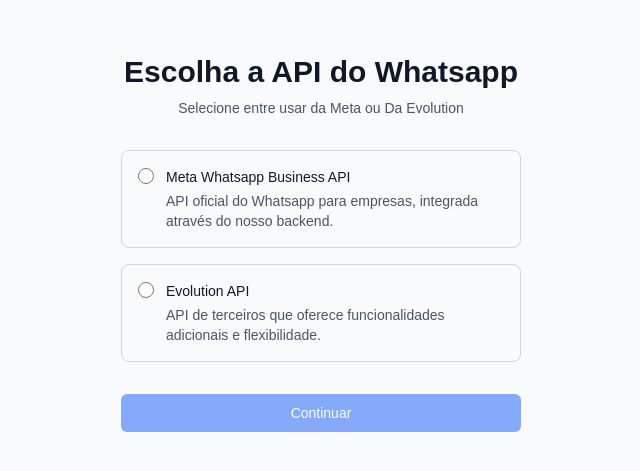
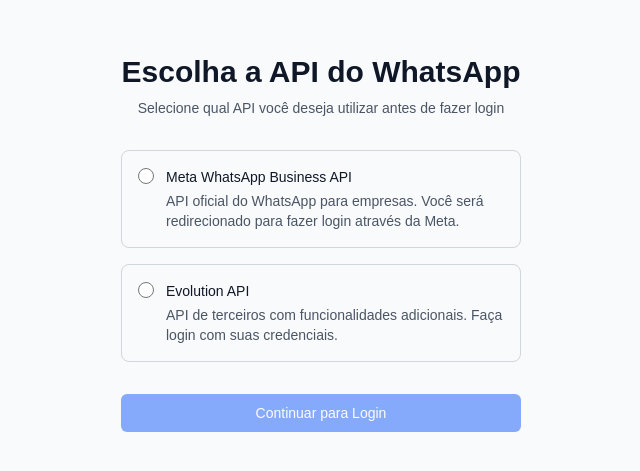
Before and after one commit to darlanZero/whatsapp-business-front, a Next.js app: page /api-selection in a window 1280 px wide. Shown: the part 169-640 px from the top of the page, without its empty margins (319-959 px from the left). Built offline with nearby package versions, Linux system fonts and the light colour scheme.

Commit message:
update api integration on front completed

```diff
--- a/src/app/(public)/(in)/api-selection/page.tsx
+++ b/src/app/(public)/(in)/api-selection/page.tsx
@@ -1,39 +1,41 @@
 'use client'
 
+import { UserContext } from "@/contexts/user-context";
 import { IApiSelection, IApiSelectionConfig } from "@/interfaces/IApiSelection"
-import { API_TYPE_KEY } from "@/utils/cookies-keys";
-import Cookies from "js-cookie";
 import { useRouter } from "next/navigation";
-import { useState } from "react";
+import { useContext, useState } from "react";
 
 const apiOptions: IApiSelectionConfig[] = [
     {
         type: 'meta',
-        name: 'Meta Whatsapp Business API',
-        description: 'API oficial do Whatsapp para empresas, integrada através do nosso backend.'
+        name: 'Meta WhatsApp Business API',
+        description: 'API oficial do WhatsApp para empresas. Você será redirecionado para fazer login através da Meta.'
     },
     {
         type: 'evolution',
         name: 'Evolution API',
-        description: 'API de terceiros que oferece funcionalidades adicionais e flexibilidade.'
+        description: 'API de terceiros com funcionalidades adicionais. Faça login com suas credenciais.'
     }
 ]
 
 const SelectApiPage = () => {
     const [selectedApi, setSelectedApi] = useState<IApiSelection | null>(null);
     const [isLoading, setIsLoading] = useState(false);
-
+    const { setApiType } = useContext(UserContext);
     const router = useRouter();
 
-    const handleApiSelection = (apiType: IApiSelection) => {
+    const handleApiSelection = async (apiType: IApiSelection) => {
         setIsLoading(true);
         try {
-            Cookies.set(API_TYPE_KEY, apiType, { expires: 30 });
+            // Salvar no contexto e nos cookies
+            setApiType(apiType);
 
+            // Redirecionar para a página de login apropriada
             if (apiType === 'evolution') {
-                router.push('/session-whatsapp');
+                router.push('/login');
             } else {
-                router.push('/dashboard');
+                // Para Meta, redirecionar para a página que iniciará o fluxo de login da Meta
+                router.push('/login'); // Você pode criar uma página específica para Meta
             }
         } catch (error) {
             console.error('Erro ao selecionar a API:', error);
@@ -41,21 +43,16 @@
             setIsLoading(false);
         }
     }
-  return (
-    <div
-        className="min-h-screen flex items-center justify-center bg-gray-50"
-    >
-        <div
-            className="mibn-h-screen flex items-center justify-center bg-gray-50"
-        >
-            <div className="max-w-md w-full space-y-8 p-6 ">
+
+    return (
+        <div className="min-h-screen flex items-center justify-center bg-gray-50">
+            <div className="max-w-md w-full space-y-8 p-6">
                 <div className="text-center">
                     <h2 className="mt-6 text-3xl font-extrabold text-gray-900">
-                        Escolha a API do Whatsapp
+                        Escolha a API do WhatsApp
                     </h2>
-
                     <p className="mt-2 text-sm text-gray-600">
-                        Selecione entre usar da Meta ou Da Evolution
+                        Selecione qual API você deseja utilizar antes de fazer login
                     </p>
                 </div>
 
@@ -72,14 +69,14 @@
                         >
                             <div className="flex items-start">
                                 <div className="flex-shrink-0">
-                                    <input type="radio"
+                                    <input
+                                        type="radio"
                                         name="api-type"
                                         checked={selectedApi === option.type}
                                         onChange={() => setSelectedApi(option.type)}
                                         className="h-4 w-4 text-blue-600 border-gray-300 focus:ring-blue-500"
                                     />
                                 </div>
-
                                 <div className="ml-3">
                                     <h3 className="text-sm font-medium text-gray-900">
                                         {option.name}
@@ -101,13 +98,12 @@
                             rounded-md text-white bg-blue-600 hover:bg-blue-700 focus:outline-none focus:ring-2
                             focus:ring-offset-2 focus:ring-blue-500 disabled:opacity-50 disabled:cursor-not-allowed"
                     >
-                        {isLoading ? 'Carregando...' : 'Continuar'}
+                        {isLoading ? 'Configurando...' : 'Continuar para Login'}
                     </button>
                 </div>
             </div>
         </div>
-    </div>
-  )
+    )
 }
 
 export default SelectApiPage
--- a/src/app/(public)/(in)/login/page.tsx
+++ b/src/app/(public)/(in)/login/page.tsx
@@ -12,9 +12,10 @@
 import { toast } from "react-toastify";
 import Cookies from "js-cookie";
 import { useRouter } from "next/navigation";
-import { useState } from "react";
+import { useEffect, useState } from "react";
 import { FaCheck } from "react-icons/fa6";
 import { TOKEN_KEY } from "@/utils/cookies-keys";
+import { useUser } from "@/hooks/use-user";
 
 const useLoginPage = () => {
   const router = useRouter();
@@ -56,6 +57,14 @@
   const { register, handleSubmit, formState } = form;
   const { errors, isSubmitting } = formState;
   const [continueLogged, setContinueLogged] = useState<boolean>(false);
+  const { apiType, isMeta, isEvolution } = useUser();
+  const router = useRouter();
+
+  useEffect(() => {
+    if (!apiType) {
+      router.push("/api-selection");
+    }
+  }, [apiType, router]);
 
   return (
     <form
--- /dev/null
+++ b/src/hooks/use-user.ts
@@ -0,0 +1,10 @@
+import { UserContext } from "@/contexts/user-context";
+import { useContext } from "react";
+
+export const useUser = () => {
+    const context = useContext(UserContext);
+    if (!context) {
+        throw new Error("useUser must be used within a UserProvider");
+    }
+    return context;
+}
--- a/src/middleware.ts
+++ b/src/middleware.ts
@@ -10,18 +10,24 @@
   const apiType = request.cookies.get(API_TYPE_KEY)?.value || null;
   const isPublicPage = PUBLIC_PAGES.includes(pathname);
   const isSessionExpiredPage = pathname === "/session-expired";
+  const isApiSelectionPage = pathname === "/api-selection";
+
+  if (!apiType && !isApiSelectionPage) {
+    return redirectTo("/api-selection", request);
+  }
 
   // Se não tem token
-  if (!token) {
+  if (apiType && !token) {
     // Pode acessar rota pública
     if (isPublicPage) return NextResponse.next();
 
     // Não pode acessar rota privada
-    return NextResponse.redirect(new URL("/login", request.url));
+    return redirectTo("/login", request);
   }
 
   // Com token, vamos verificar se está expirado
   if(token) {
+    try{
       const decoded = jwtDecode<JWT_DECODED_DATA>(token);
       const isExpired = Date.now() >= decoded?.exp * 1000;
 
@@ -33,12 +39,12 @@
         return redirectTo("/dashboard", request);
       }
 
-    if (!isExpired && isPublicPage) {
+      if (!isExpired && isPublicPage && !isApiSelectionPage) {
         return redirectTo("/dashboard", request);
       }
-
-    if (!apiType && !isPublicPage && pathname !== "/select-api") {
-      return redirectTo("/select-api", request);
+    } catch(error){
+      console.error("Error decoding token:", error);
+      return redirectTo("/login", request);
     }
   }
 
--- a/src/providers/user-provider.tsx
+++ b/src/providers/user-provider.tsx
@@ -24,7 +24,6 @@
   const [apiType, setApiTypeState] = useState<IApiSelection | null>(null);
   const [isLoading, setIsLoading] = useState(true);
 
-  const router = useRouter();
   const pathname = usePathname();
 
   useEffect(() => {
```
Lines whose indentation alone changed are shown as unchanged.
